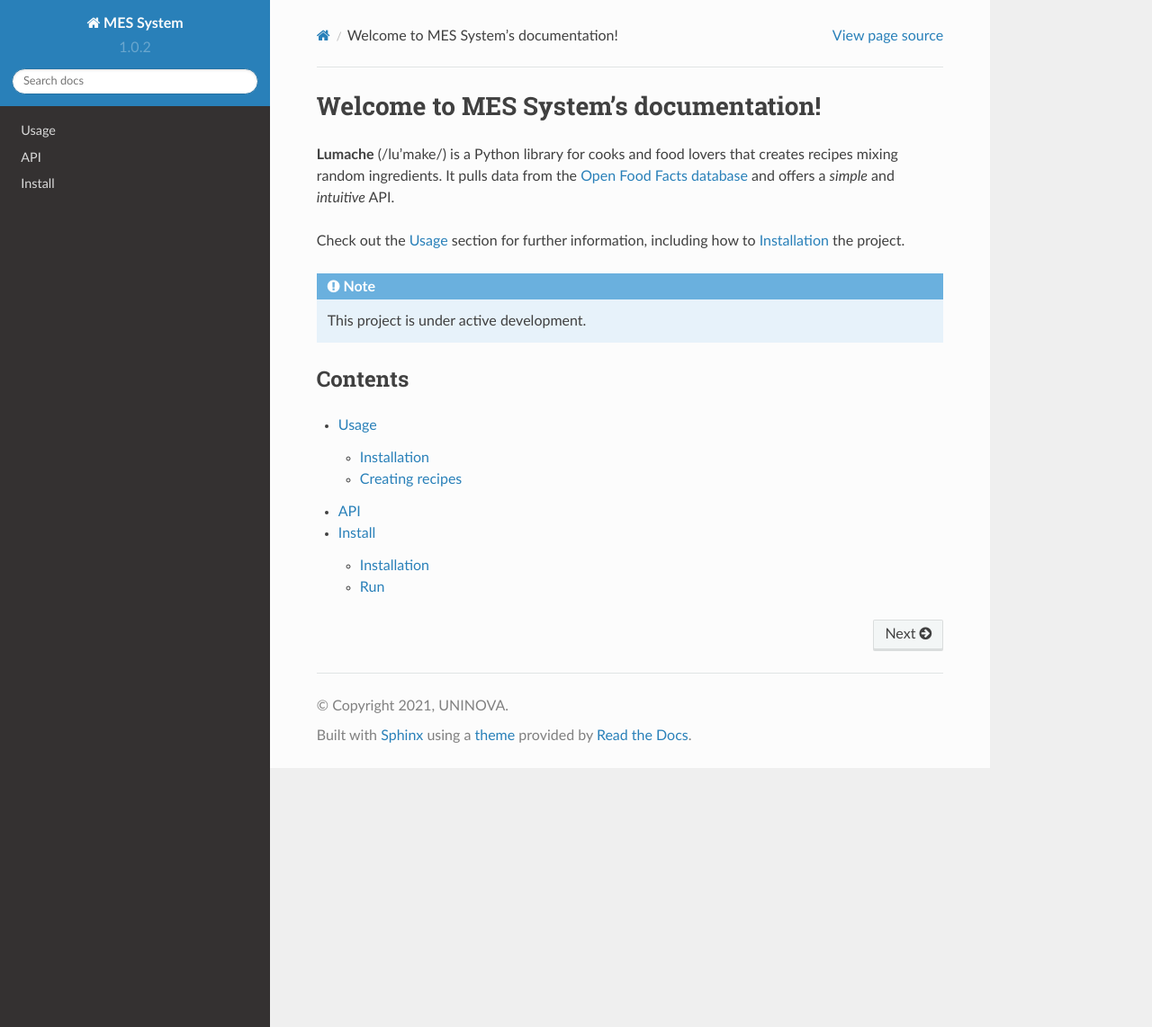
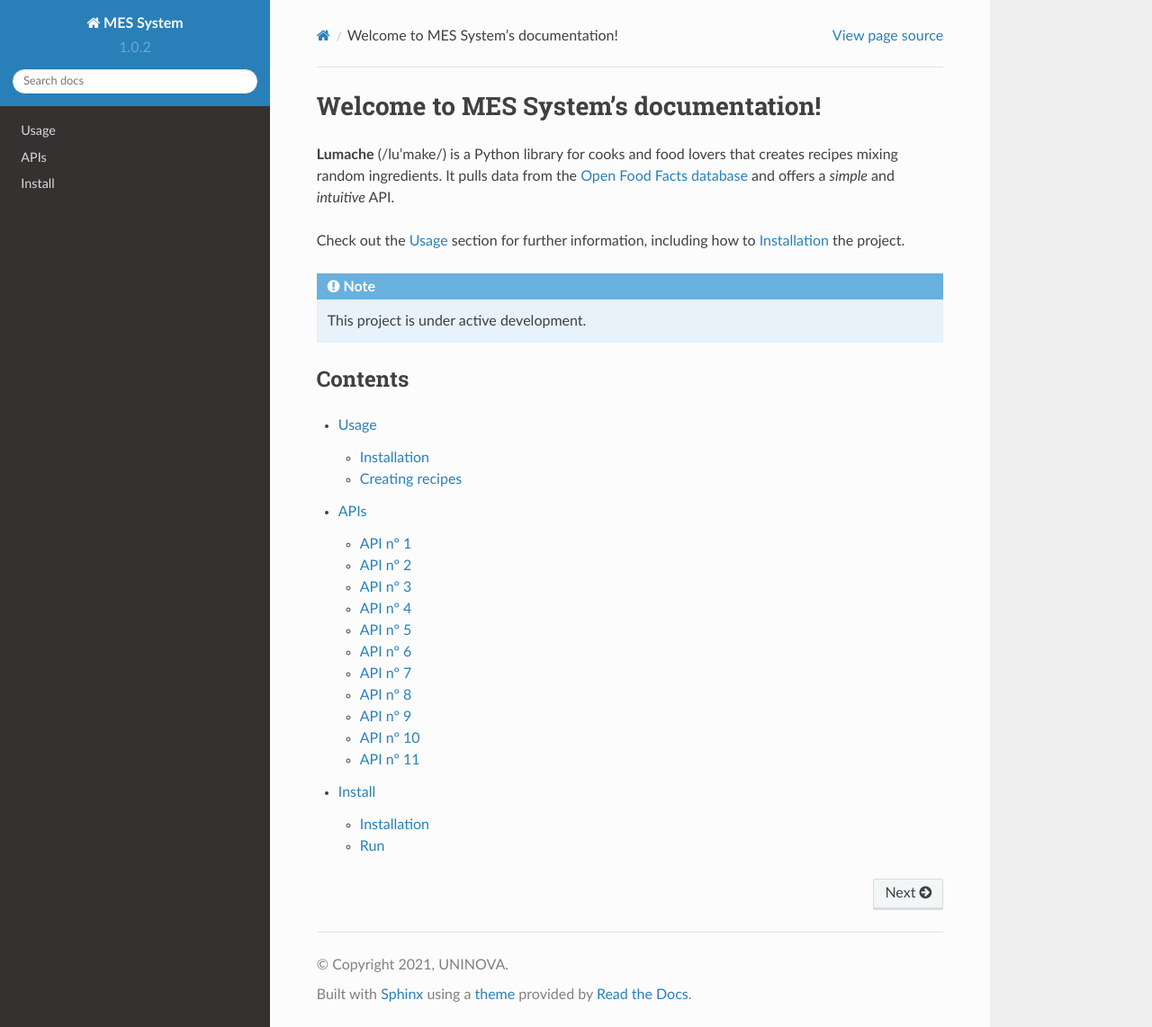
Before and after one commit to RICS-UNINOVA/AVANGARD_MES-DOCUMENTATION-ONLY, a Sphinx documentation site: the page built from docs/source/index.rst, in a window 1280 px wide and 1142 px high. Shown: the whole window at 90% size. Built offline with Sphinx 7.4.7 and the Read the Docs theme 2.0.0, drawn with Linux system fonts in a browser that asks for light colours.

```diff
--- a/docs/source/api.rst
+++ b/docs/source/api.rst
@@ -1,7 +1,315 @@
-API
-===
+APIs
+=====
 
 .. autosummary::
    :toctree: generated
 
 MES System APIs
+
+
+API nº 1
+------------
+
+some description
+
+API url:
+
+.. code-block:: console
+
+   https://YOUR_IP_ADDRESS:8000/api/
+
+Request body:
+
+.. code-block:: console
+
+   {
+      "receiving_agent": "02c78438f5cd04771847ef4ba3ec00c6f198b698f36e9a93ea3f0aebc47b4148ca"
+   }
+
+Response
+
+.. code-block:: console
+
+   {
+      "message": "Create partner request transaction submitted"
+   }
+
+
+API nº 2
+------------
+
+some description
+
+API url:
+
+.. code-block:: console
+
+   https://YOUR_IP_ADDRESS:8000/api/
+
+Request body:
+
+.. code-block:: console
+
+   {
+      "receiving_agent": "02c78438f5cd04771847ef4ba3ec00c6f198b698f36e9a93ea3f0aebc47b4148ca"
+   }
+
+Response
+
+.. code-block:: console
+
+   {
+      "message": "Create partner request transaction submitted"
+   }
+
+
+API nº 3
+------------
+
+some description
+
+API url:
+
+.. code-block:: console
+
+   https://YOUR_IP_ADDRESS:8000/api/
+
+Request body:
+
+.. code-block:: console
+
+   {
+      "receiving_agent": "02c78438f5cd04771847ef4ba3ec00c6f198b698f36e9a93ea3f0aebc47b4148ca"
+   }
+
+Response
+
+.. code-block:: console
+
+   {
+      "message": "Create partner request transaction submitted"
+   }
+
+
+API nº 4
+------------
+
+some description
+
+API url:
+
+.. code-block:: console
+
+   https://YOUR_IP_ADDRESS:8000/api/
+
+Request body:
+
+.. code-block:: console
+
+   {
+      "receiving_agent": "02c78438f5cd04771847ef4ba3ec00c6f198b698f36e9a93ea3f0aebc47b4148ca"
+   }
+
+Response
+
+.. code-block:: console
+
+   {
+      "message": "Create partner request transaction submitted"
+   }
+
+
+API nº 5
+------------
+
+some description
+
+API url:
+
+.. code-block:: console
+
+   https://YOUR_IP_ADDRESS:8000/api/
+
+Request body:
+
+.. code-block:: console
+
+   {
+      "receiving_agent": "02c78438f5cd04771847ef4ba3ec00c6f198b698f36e9a93ea3f0aebc47b4148ca"
+   }
+
+Response
+
+.. code-block:: console
+
+   {
+      "message": "Create partner request transaction submitted"
+   }
+
+
+API nº 6
+------------
+
+some description
+
+API url:
+
+.. code-block:: console
+
+   https://YOUR_IP_ADDRESS:8000/api/
+
+Request body:
+
+.. code-block:: console
+
+   {
+      "receiving_agent": "02c78438f5cd04771847ef4ba3ec00c6f198b698f36e9a93ea3f0aebc47b4148ca"
+   }
+
+Response
+
+.. code-block:: console
+
+   {
+      "message": "Create partner request transaction submitted"
+   }
+
+
+API nº 7
+------------
+
+some description
+
+API url:
+
+.. code-block:: console
+
+   https://YOUR_IP_ADDRESS:8000/api/
+
+Request body:
+
+.. code-block:: console
+
+   {
+      "receiving_agent": "02c78438f5cd04771847ef4ba3ec00c6f198b698f36e9a93ea3f0aebc47b4148ca"
+   }
+
+Response
+
+.. code-block:: console
+
+   {
+      "message": "Create partner request transaction submitted"
+   }
+
+
+API nº 8
+------------
+
+some description
+
+API url:
+
+.. code-block:: console
+
+   https://YOUR_IP_ADDRESS:8000/api/
+
+Request body:
+
+.. code-block:: console
+
+   {
+      "receiving_agent": "02c78438f5cd04771847ef4ba3ec00c6f198b698f36e9a93ea3f0aebc47b4148ca"
+   }
+
+Response
+
+.. code-block:: console
+
+   {
+      "message": "Create partner request transaction submitted"
+   }
+
+
+API nº 9
+------------
+
+some description
+
+API url:
+
+.. code-block:: console
+
+   https://YOUR_IP_ADDRESS:8000/api/
+
+Request body:
+
+.. code-block:: console
+
+   {
+      "receiving_agent": "02c78438f5cd04771847ef4ba3ec00c6f198b698f36e9a93ea3f0aebc47b4148ca"
+   }
+
+Response
+
+.. code-block:: console
+
+   {
+      "message": "Create partner request transaction submitted"
+   }
+
+
+API nº 10
+------------
+
+some description
+
+API url:
+
+.. code-block:: console
+
+   https://YOUR_IP_ADDRESS:8000/api/
+
+Request body:
+
+.. code-block:: console
+
+   {
+      "receiving_agent": "02c78438f5cd04771847ef4ba3ec00c6f198b698f36e9a93ea3f0aebc47b4148ca"
+   }
+
+Response
+
+.. code-block:: console
+
+   {
+      "message": "Create partner request transaction submitted"
+   }
+
+
+API nº 11
+------------
+
+some description
+
+API url:
+
+.. code-block:: console
+
+   https://YOUR_IP_ADDRESS:8000/api/
+
+Request body:
+
+.. code-block:: console
+
+   {
+      "receiving_agent": "02c78438f5cd04771847ef4ba3ec00c6f198b698f36e9a93ea3f0aebc47b4148ca"
+   }
+
+Response
+
+.. code-block:: console
+
+   {
+      "message": "Create partner request transaction submitted"
+   }
```
